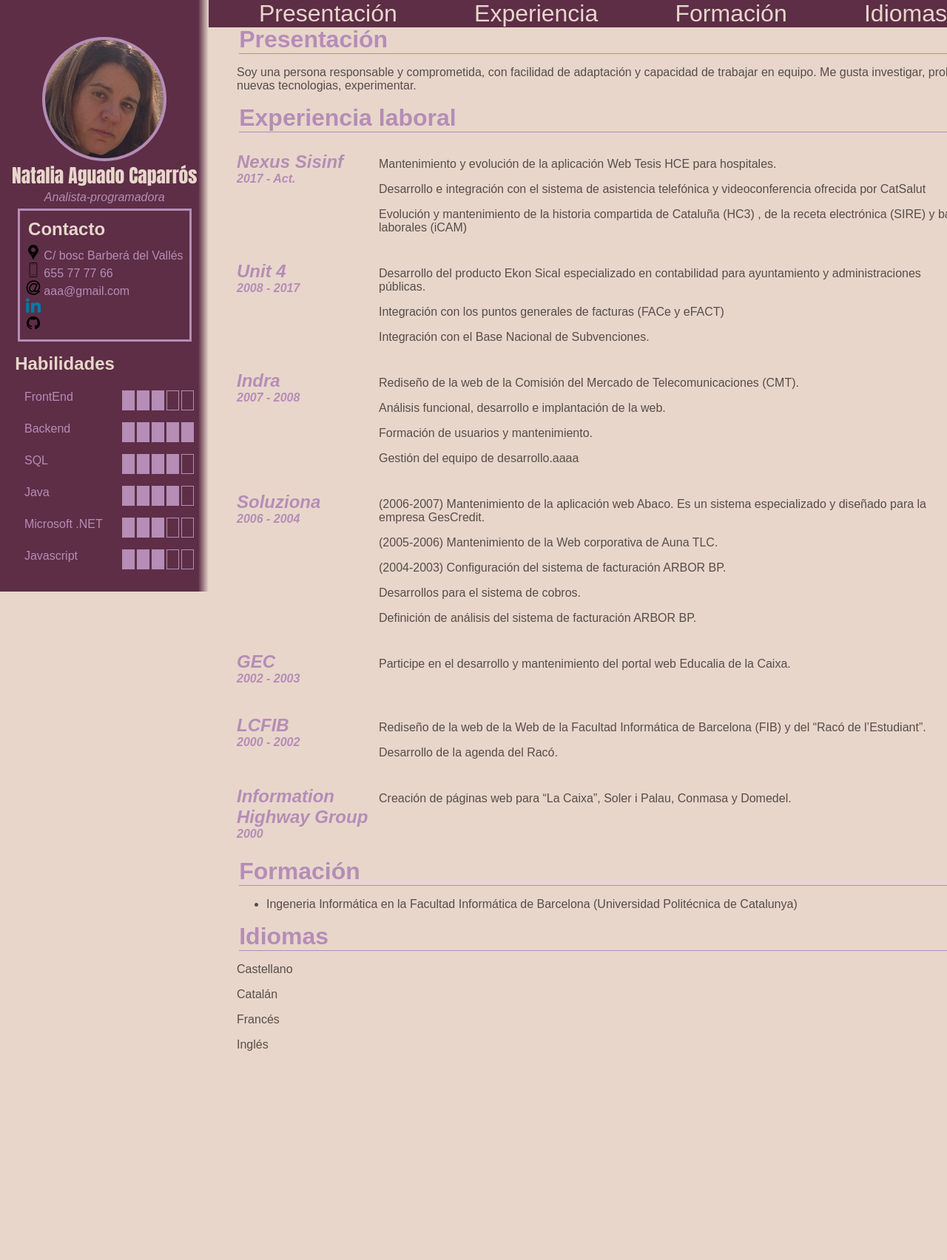
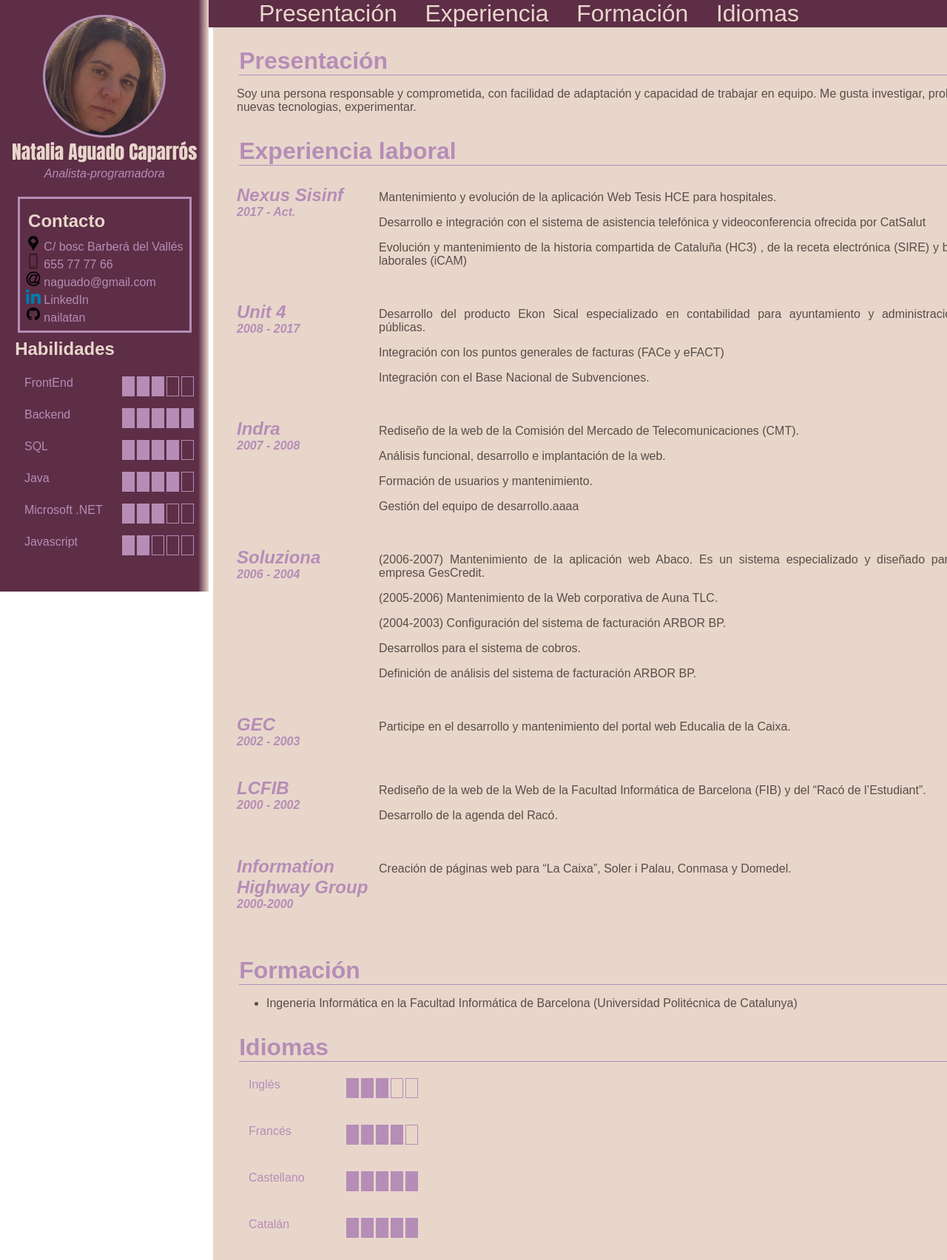
Before and after one commit to nailatan/ProjectHTMLPage, a plain HTML site: page Index.html in a window 1280 px wide. Shown: the top 1704 px of the page at 74% size. Before the commit the page ends 1438 px from the top, so only its background shows below. Drawn offline with Linux system fonts and the light colour scheme; a script that the page names is missing.

Commit message:
Intento optimizar estilos, evitar uso de id

```diff
--- a/Index.html
+++ b/Index.html
@@ -14,74 +14,72 @@
       <a href="#presentacion">Presentación</a>
       <a href="#experiencia">Experiencia</a>
       <a href="#formacion">Formación</a>
-      <a href="">Idiomas</a>
+      <a href="#idiomas">Idiomas</a>
     </nav>
     <main>
       <article id="complementaryInfo">
-        <div id="marcoFoto">
-          <img alt="Natalia Aguado photo" src="img/Foto.png" id="Yo" />
-        </div>
-        <p id="personalName">Natalia Aguado Caparrós</p>
-        <p id="cargo">Analista-programadora</p>
-        <div id="contactInformation">
+          <img alt="Natalia Aguado photo" src="img/Foto.png" />
+        <p>Natalia Aguado Caparrós</p>
+        <p>Analista-programadora</p>
+        <div>
           <h1>Contacto</h1>
           <p><img src="img/googlemaps.svg" /> C/ bosc Barberá del Vallés</p>
           <p><img src="img/phone.svg" /> 655 77 77 66</p>
-          <p><img src="img/email.svg" /> aaa@gmail.com</p>
-          <p>
-            <img src="img/linkedin.svg" style="width: 20px; height: 20px" />
+          <p><img src="img/email.svg" /> naguado@gmail.com</p>
+          <a>
+            <a href="http://www.linkedin.com/in/natalia-aguado-5496684" target="_blank"><img src="img/linkedin.svg"/> LinkedIn</a></p>
           </p>
-          <p><img src="img/github.svg" style="width: 20px; height: 20px" /></p>
+          <p><a href="https://github.com/nailatan" target="_blank"><img src="img/github.svg" /> nailatan</a></p>
         </div>
-        <div id="skill">
+        <div class="skill">
           <h1>Habilidades</h1>
           <div class="rango">
             <div>FrontEnd</div>
-            <div class="rangoNivel"></div>
-            <div class="rangoNivel"></div>
-            <div class="rangoNivel"></div>
-            <div class="rangoNivelVacio"></div>
-            <div class="rangoNivelVacio"></div>
+            <div class="cajaProgreso progresoCompleto"></div>
+            <div class="cajaProgreso progresoCompleto"></div>
+            <div class="cajaProgreso progresoCompleto"></div>
+            <div class="cajaProgreso"></div>
+            <div class="cajaProgreso"></div>
           </div>
           <div class="rango">
             <div>Backend</div>
-            <div class="rangoNivel"></div>
-            <div class="rangoNivel"></div>
-            <div class="rangoNivel"></div>
-            <div class="rangoNivel"></div>
-            <div class="rangoNivel"></div>
+            <div class="cajaProgreso progresoCompleto"></div>
+            <div class="cajaProgreso progresoCompleto"></div>
+            <div class="cajaProgreso progresoCompleto"></div>
+            <div class="cajaProgreso progresoCompleto"></div>
+            <div class="cajaProgreso progresoCompleto"></div>
           </div>
           <div class="rango">
             <div>SQL</div>
-            <div class="rangoNivel"></div>
-            <div class="rangoNivel"></div>
-            <div class="rangoNivel"></div>
-            <div class="rangoNivel"></div>
-            <div class="rangoNivelVacio"></div>
+            <div class="cajaProgreso progresoCompleto"></div>
+            <div class="cajaProgreso progresoCompleto"></div>
+            <div class="cajaProgreso progresoCompleto"></div>
+            <div class="cajaProgreso progresoCompleto"></div>
+            <div class="cajaProgreso"></div>
           </div>
           <div class="rango">
             <div>Java</div>
-            <div class="rangoNivel"></div>
-            <div class="rangoNivel"></div>
-            <div class="rangoNivel"></div>
-            <div class="rangoNivel"></div>
-            <div class="rangoNivelVacio"></div>
+            <div class="cajaProgreso progresoCompleto"></div>
+            <div class="cajaProgreso progresoCompleto"></div>
+            <div class="cajaProgreso progresoCompleto"></div>
+            <div class="cajaProgreso progresoCompleto"></div>
+            <div class="cajaProgreso"></div>
           </div>
           <div class="rango">
             <div>Microsoft .NET</div>
-            <div class="rangoNivel"></div>
-            <div class="rangoNivel"></div>
-            <div class="rangoNivel"></div>
-            <div class="rangoNivelVacio"></div>
-            <div class="rangoNivelVacio"></div>
+            <div class="cajaProgreso progresoCompleto"></div>
+            <div class="cajaProgreso progresoCompleto"></div>
+            <div class="cajaProgreso progresoCompleto"></div>
+            <div class="cajaProgreso"></div>
+            <div class="cajaProgreso"></div>
           </div>
           <div class="rango">
             <div>Javascript</div>
-            <div class="rangoNivel"></div>
-            <div class="rangoNivel"></div>
-            <div class="rangoNivel"></div>
-            <div class="rangoNivelVacio"></div>
-            <div class="rangoNivelVacio"></div>
+            <div class="cajaProgreso progresoCompleto"></div>
+            <div class="cajaProgreso progresoCompleto"></div>
+            <div class="cajaProgreso"></div>
+            <div class="cajaProgreso"></div>
+            <div class="cajaProgreso"></div>
           </div>
         </div>
       </article>
@@ -175,7 +173,7 @@
             </div>
           </div>
           <div class="unaExperiencia">
-            <h2>Information Highway Group <span>2000</span></h2>
+            <h2>Information Highway Group <span>2000-2000</span></h2>
             <div>
               <p>
                 Creación de páginas web para “La Caixa”, Soler i Palau, Conmasa
@@ -184,7 +182,7 @@
             </div>
           </div>
         </section>
-        <section>
+        <section id="formacion">
           <h1>Formación</h1>
           <ul>
             <li>
@@ -193,12 +191,48 @@
             </li>
           </ul>
         </section>
-        <section id="formacion">
+        <section id="idiomas">
           <h1>Idiomas</h1>
-          <p>Castellano</p>
-          <p>Catalán</p>
-          <p>Francés</p>
-          <p>Inglés</p>
+          <div class="skill">
+            <div class="rango">
+              <div>Inglés</div>
+              <div class="cajaProgreso progresoCompleto"></div>
+              <div class="cajaProgreso progresoCompleto"></div>
+              <div class="cajaProgreso progresoCompleto"></div>
+              <div class="cajaProgreso"></div>
+              <div class="cajaProgreso"></div>
+            </div>
+          </div>
+          <div class="skill">
+            <div class="rango">
+              <div>Francés</div>
+              <div class="cajaProgreso progresoCompleto"></div>
+              <div class="cajaProgreso progresoCompleto"></div>
+              <div class="cajaProgreso progresoCompleto"></div>
+              <div class="cajaProgreso progresoCompleto"></div>
+              <div class="cajaProgreso"></div>
+            </div>
+          </div>
+          <div class="skill">
+            <div class="rango">
+              <div>Castellano</div>
+              <div class="cajaProgreso progresoCompleto"></div>
+              <div class="cajaProgreso progresoCompleto"></div>
+              <div class="cajaProgreso progresoCompleto"></div>
+              <div class="cajaProgreso progresoCompleto"></div>
+              <div class="cajaProgreso progresoCompleto"></div>
+            </div>
+          </div>
+          <div class="skill">
+            <div class="rango">
+              <div>Catalán</div>
+              <div class="cajaProgreso progresoCompleto"></div>
+              <div class="cajaProgreso progresoCompleto"></div>
+              <div class="cajaProgreso progresoCompleto"></div>
+              <div class="cajaProgreso progresoCompleto"></div>
+              <div class="cajaProgreso progresoCompleto"></div>
+            </div>
+          </div>
         </section>
       </article>
     </main>
--- a/css/main.css
+++ b/css/main.css
@@ -1,8 +1,12 @@
 body {
   margin: 0;
   font-family: Arial, Helvetica, sans-serif;
-  background-color: #e8d6cb;
 }
+
+h1 {
+  color: #b58db6;
+}
+
 main {
   display: flex;
   flex-direction: row;
@@ -13,8 +17,7 @@ main {
   top: 0;
   bottom: 0;
   left: 0;
-background: linear-gradient(to right, #5d2e46 95%,   #e8d6cb);
-  /* width: 500; */
+  background: linear-gradient(to right, #5d2e46 95%, #e8d6cb);
   padding: 0 1rem 0 1rem;
   display: flex;
   flex-direction: column;
@@ -24,73 +27,92 @@ background: linear-gradient(to right, #5d2e46 95%,   #e8d6cb);
 }
 #complementaryInfo h1 {
   padding: 0;
-  margin: 0.2rem 0 0.4rem 0.2rem;
+  margin: 0.5rem 0 0.4rem 0.2rem;
   padding-right: 2px;
 }
 
-
-#complementaryInfo p:not(#cargo){
+#complementaryInfo p {
   padding: 0;
   margin: 0;
 }
 
-#contactInformation p {
-  margin: 0.4rem 0 0.5rem 0.4rem;
+/*Cargo */
+#complementaryInfo > p:nth-child(3) {
+  padding: 0.1rem 0 0.4rem 0;
+  font-style: italic;
+  color: #b58db6;
+  margin: 0;
+  margin-bottom: 1rem;
 }
+
+/*Nombre*/
+#complementaryInfo > p:nth-child(2) {
+  font-size: 1.6rem;
+  font-family: Impact, Haettenschweiler, "Arial Narrow Bold", sans-serif;
+  color: #e8d6cb;
+}
+
+/*Info contacto */
+#complementaryInfo > div:nth-child(4) {
+  margin: 0 1 0 1;
+  border: 3px solid #b58db6;
+  padding: 0.5em;
+  color: #b58db6;
+}
+
+#complementaryInfo > div:nth-child(4) h1 {
+  color: #e8d6cb;
+}
+
+#complementaryInfo > div:nth-child(4) img {
+  width: 20px;
+  height: 20px;
+}
+
+#complementaryInfo > div:nth-child(4) a {
+  text-decoration: none;
+  color: #b58db6;
+}
+
+#complementaryInfo > div:nth-child(4) a:link {
+  text-decoration: none;
+}
+
+#complementaryInfo > img {
+  width: 10rem;
+  height: 10rem;
+  background-color: #aaaa;
+  color: #b58db6;
+  border-style: solid;
+  border-radius: 50%;
+  margin-top: 20px;
+}
+
 #primaryInfo {
   background-color: #e8d6cb;
   margin-left: 18rem;
   margin-top: 2rem;
   padding-left: 2rem;
   bottom: 0;
-  color: #574D48
-}
-#marcoFoto {
-  background-color: #b58db6;
-  color: #b58db6;
-  border-radius: 50%;
-  display: flex;
-  justify-content: center;
-  align-items: center;
-  box-sizing: border-box;
-  border-style: solid;
-  width: 10.5rem;
-  height: 10.5rem;
-  margin-top: 50px;
+  color: #574d48;
 }
 
-#Yo {
-  width: 10rem;
-  height: 10rem;
+#primaryInfo h1 {
+  padding: 0;
+  margin: 2rem 0 0.4rem 0.2rem;
+  padding-right: 2px;
+  font-size: 2rem;
+  border-bottom: 1px solid #b58db6;
 }
-#personalName {
-  font-size: 1.6rem;
-  font-family: Impact, Haettenschweiler, "Arial Narrow Bold", sans-serif;
-  color: #e8d6cb;
-}
-#cargo {
-  padding: 0.1rem 0 0.4rem 0;
-  font-style: italic;
-  color: #b58db6;
-  margin: 0;
-}
-#contactInformation {
-  margin: 0 1 0 1;
-  border: 3px solid #b58db6;
-  padding: 0.5em;
-  color: #b58db6;
-}
-#contactInformation h1 {
-   color: #e8d6cb;
+#primaryInfo div:last-child {
+  margin-bottom: 10px;
 }
 
-h1 {
-  color: #b58db6;
-}
 nav {
   background-color: #5d2e46;
   padding-left: 350px;
-  position:  fixed;
+  padding-right: 200px;
+  position: fixed;
   right: 0;
   left: 0;
   display: flex;
@@ -105,7 +127,7 @@ nav a {
 nav a:link {
   text-decoration: none;
 }
-#skill {
+.skill {
   display: flex;
   flex-direction: column;
 }
@@ -116,7 +138,7 @@ nav a:link {
   margin: 1rem 0.1rem 0 0;
   width: 120px;
 }
-#skill h1 {
+.skill h1 {
   padding: 0;
   margin: 1rem 0 0.4rem 0.2rem;
   padding-right: 2px;
@@ -128,14 +150,14 @@ nav a:link {
   flex-direction: row;
   margin-left: 1rem;
 }
-.rangoNivel {
+.progresoCompleto {
   width: 15px;
   height: 25px;
   border: 1px solid #b58db6;
   background-color: #b58db6;
   margin: 1rem 0.2rem 0 0;
 }
-.rangoNivelVacio {
+.cajaProgreso {
   width: 15px;
   height: 25px;
   border: 1px solid #b58db6;
@@ -145,7 +167,7 @@ nav a:link {
 .unaExperiencia {
   display: inline-flex;
   flex-direction: row;
-  justify-content:start;
+  justify-content: start;
   align-items: baseline;
 }
 
@@ -157,17 +179,7 @@ nav a:link {
 }
 .unaExperiencia p {
   min-width: 50rem;
-}
-
-/* .unaExperiencia div {
-  flex-wrap: wrap;
-} */
-#primaryInfo h1 {
-  padding: 0;
-  margin: 0.2rem 0 0.4rem 0.2rem;
-  padding-right: 2px;
-  font-size: 2rem;
-  border-bottom: 1px solid #b58db6;
+  text-align: justify;
 }
 
 .unaExperiencia span {
```
